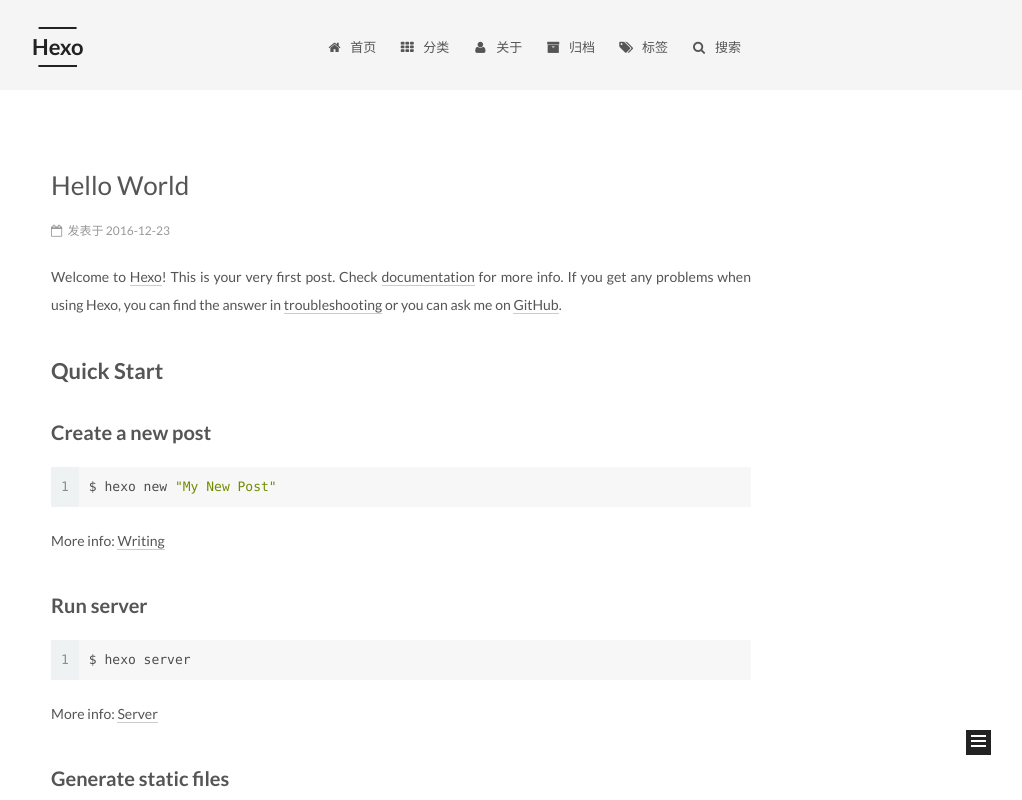
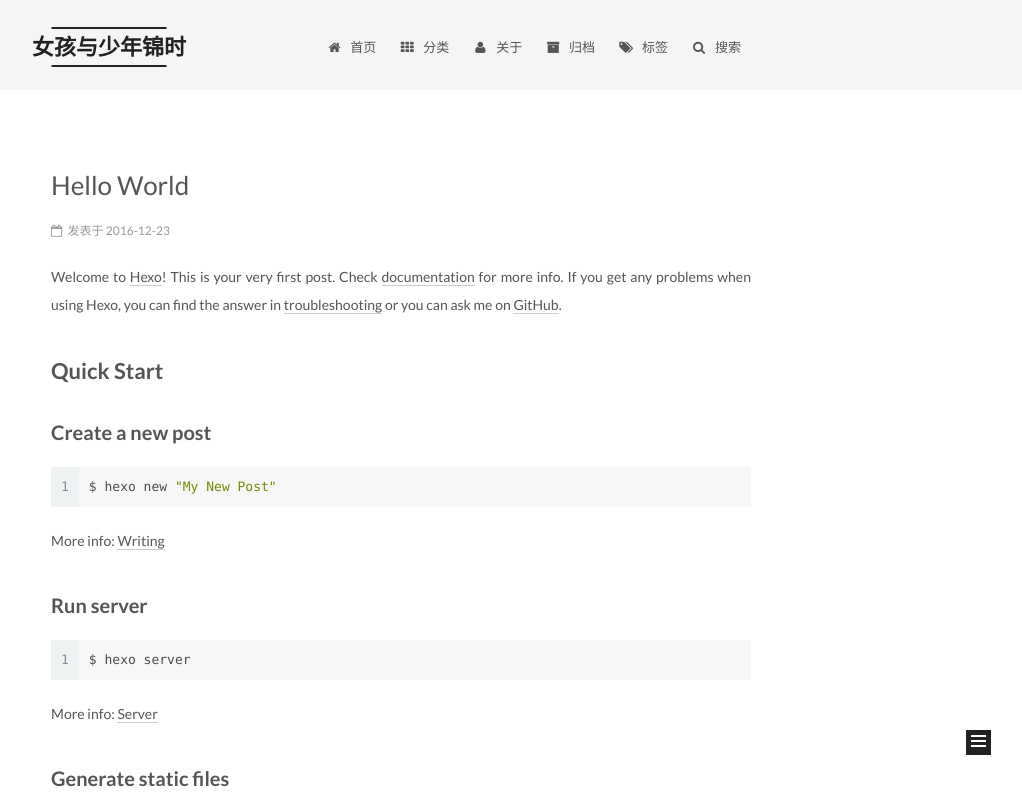
Before and after one commit to zhangailing/zhangailing.github.io, a plain HTML site: page index.html in a window 1280 px wide. Shown: the top 800 px of the page, without its empty margins (239-1261 px from the left). Drawn offline with Linux system fonts and the light colour scheme; files whose address does not match are found by name.

Commit message:
Site updated: 2017-01-15 00:39:29

```diff
--- a/2016/12/23/hello-world/index.html
+++ b/2016/12/23/hello-world/index.html
@@ -76,12 +76,12 @@
 
 
 
-  <link rel="alternate" href="/atom.xml" title="Hexo" type="application/atom+xml" />
+  <link rel="alternate" href="/atom.xml" title="女孩与少年锦时" type="application/atom+xml" />
 
 
 
 
-  <link rel="shortcut icon" type="image/x-icon" href="/favicon.ico?v=5.1.0" />
+  <link rel="shortcut icon" type="image/x-icon" href="/source/favicon.ico?v=5.1.0" />
 
 
 
@@ -93,7 +93,7 @@ Quick">
 <meta property="og:type" content="article">
 <meta property="og:title" content="Hello World">
 <meta property="og:url" content="http://yoursite.com/2016/12/23/hello-world/index.html">
-<meta property="og:site_name" content="Hexo">
+<meta property="og:site_name" content="女孩与少年锦时">
 <meta property="og:description" content="Welcome to Hexo! This is your very first post. Check documentation for more info. If you get any problems when using Hexo, you can find the answer in troubleshooting or you can ask me on GitHub.
 Quick">
 <meta property="og:updated_time" content="2016-12-23T10:27:30.413Z">
@@ -134,7 +134,7 @@ Quick">
 
 
 
-  <title> Hello World | Hexo </title>
+  <title> Hello World | 女孩与少年锦时 </title>
 </head>
 
 <body itemscope itemtype="http://schema.org/WebPage" lang="zh-Hans">
@@ -165,7 +165,7 @@ Quick">
   <div class="custom-logo-site-title">
     <a href="/"  class="brand" rel="start">
       <span class="logo-line-before"><i></i></span>
-      <span class="site-title">Hexo</span>
+      <span class="site-title">女孩与少年锦时</span>
       <span class="logo-line-after"><i></i></span>
     </a>
   </div>
@@ -299,9 +299,9 @@ Quick">
   </span>
 
   <span style="display:none" itemprop="publisher" itemscope itemtype="http://schema.org/Organization">
-    <meta itemprop="name" content="Hexo">
+    <meta itemprop="name" content="女孩与少年锦时">
     <span style="display:none" itemprop="logo" itemscope itemtype="http://schema.org/ImageObject">
-      <img style="display:none;" itemprop="url image" alt="Hexo" src="">
+      <img style="display:none;" itemprop="url image" alt="女孩与少年锦时" src="">
     </span>
   </span>
 
--- a/atom.xml
+++ b/atom.xml
@@ -1,6 +1,6 @@
 <?xml version="1.0" encoding="utf-8"?>
 <feed xmlns="http://www.w3.org/2005/Atom">
-  <title>Hexo</title>
+  <title>女孩与少年锦时</title>
 
   <link href="/atom.xml" rel="self"/>
 
--- a/css/main.css
+++ b/css/main.css
@@ -1685,7 +1685,7 @@ pre .javascript .function {
   width: 4px;
   height: 4px;
   border-radius: 50%;
-  background: #c2a2ff;
+  background: #e04620;
 }
 .links-of-blogroll {
   font-size: 13px;
--- a/index.html
+++ b/index.html
@@ -74,12 +74,12 @@
 
 
 
-  <link rel="alternate" href="/atom.xml" title="Hexo" type="application/atom+xml" />
+  <link rel="alternate" href="/atom.xml" title="女孩与少年锦时" type="application/atom+xml" />
 
 
 
 
-  <link rel="shortcut icon" type="image/x-icon" href="/favicon.ico?v=5.1.0" />
+  <link rel="shortcut icon" type="image/x-icon" href="/source/favicon.ico?v=5.1.0" />
 
 
 
@@ -88,12 +88,12 @@
 
 <meta name="description" content="要什么安稳，居无定所，生活才有无限可能！">
 <meta property="og:type" content="website">
-<meta property="og:title" content="Hexo">
+<meta property="og:title" content="女孩与少年锦时">
 <meta property="og:url" content="http://yoursite.com/index.html">
-<meta property="og:site_name" content="Hexo">
+<meta property="og:site_name" content="女孩与少年锦时">
 <meta property="og:description" content="要什么安稳，居无定所，生活才有无限可能！">
 <meta name="twitter:card" content="summary">
-<meta name="twitter:title" content="Hexo">
+<meta name="twitter:title" content="女孩与少年锦时">
 <meta name="twitter:description" content="要什么安稳，居无定所，生活才有无限可能！">
 
 
@@ -128,7 +128,7 @@
 
 
 
-  <title> Hexo </title>
+  <title> 女孩与少年锦时 </title>
 </head>
 
 <body itemscope itemtype="http://schema.org/WebPage" lang="zh-Hans">
@@ -161,7 +161,7 @@
   <div class="custom-logo-site-title">
     <a href="/"  class="brand" rel="start">
       <span class="logo-line-before"><i></i></span>
-      <span class="site-title">Hexo</span>
+      <span class="site-title">女孩与少年锦时</span>
       <span class="logo-line-after"><i></i></span>
     </a>
   </div>
@@ -295,9 +295,9 @@
   </span>
 
   <span style="display:none" itemprop="publisher" itemscope itemtype="http://schema.org/Organization">
-    <meta itemprop="name" content="Hexo">
+    <meta itemprop="name" content="女孩与少年锦时">
     <span style="display:none" itemprop="logo" itemscope itemtype="http://schema.org/ImageObject">
-      <img style="display:none;" itemprop="url image" alt="Hexo" src="">
+      <img style="display:none;" itemprop="url image" alt="女孩与少年锦时" src="">
     </span>
   </span>
 
```
Also changed, not shown: archives/2016/12/index.html (+7 -7 lines), archives/2016/index.html (+7 -7 lines), archives/index.html (+7 -7 lines), favicon.ico.png (added).
